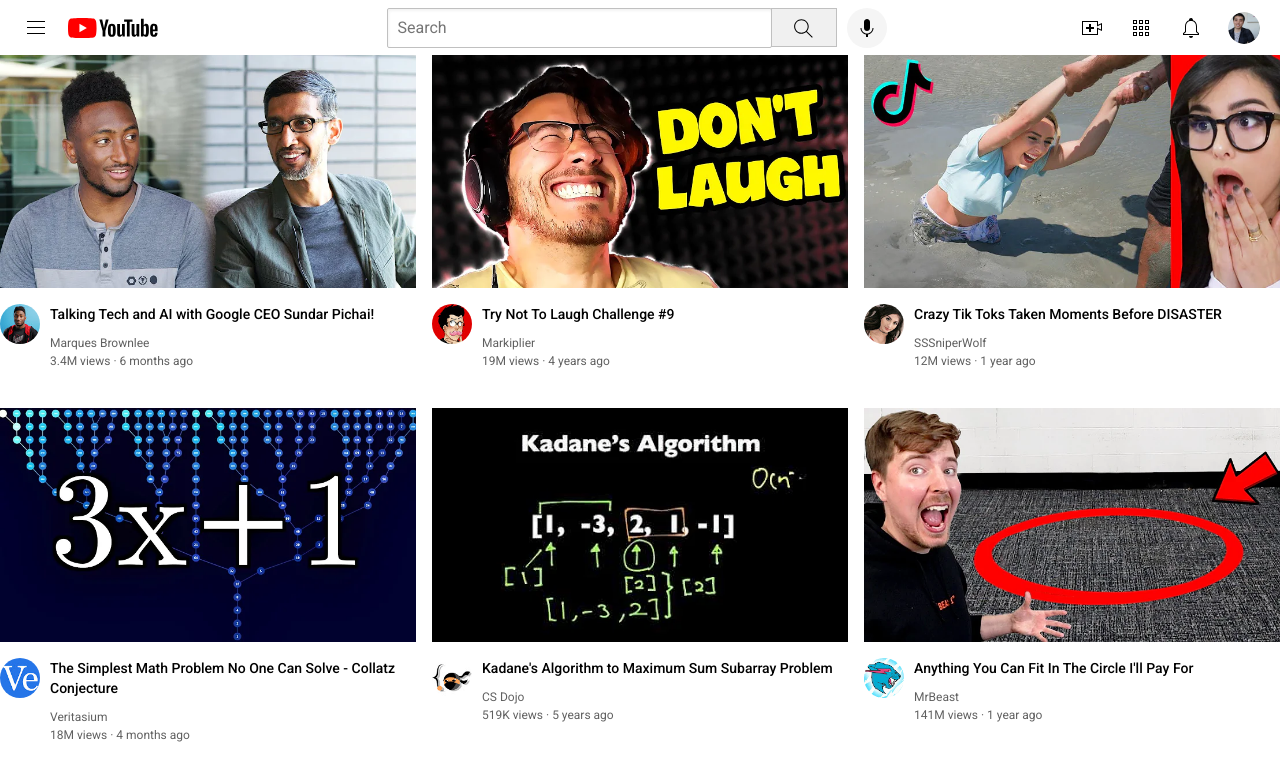
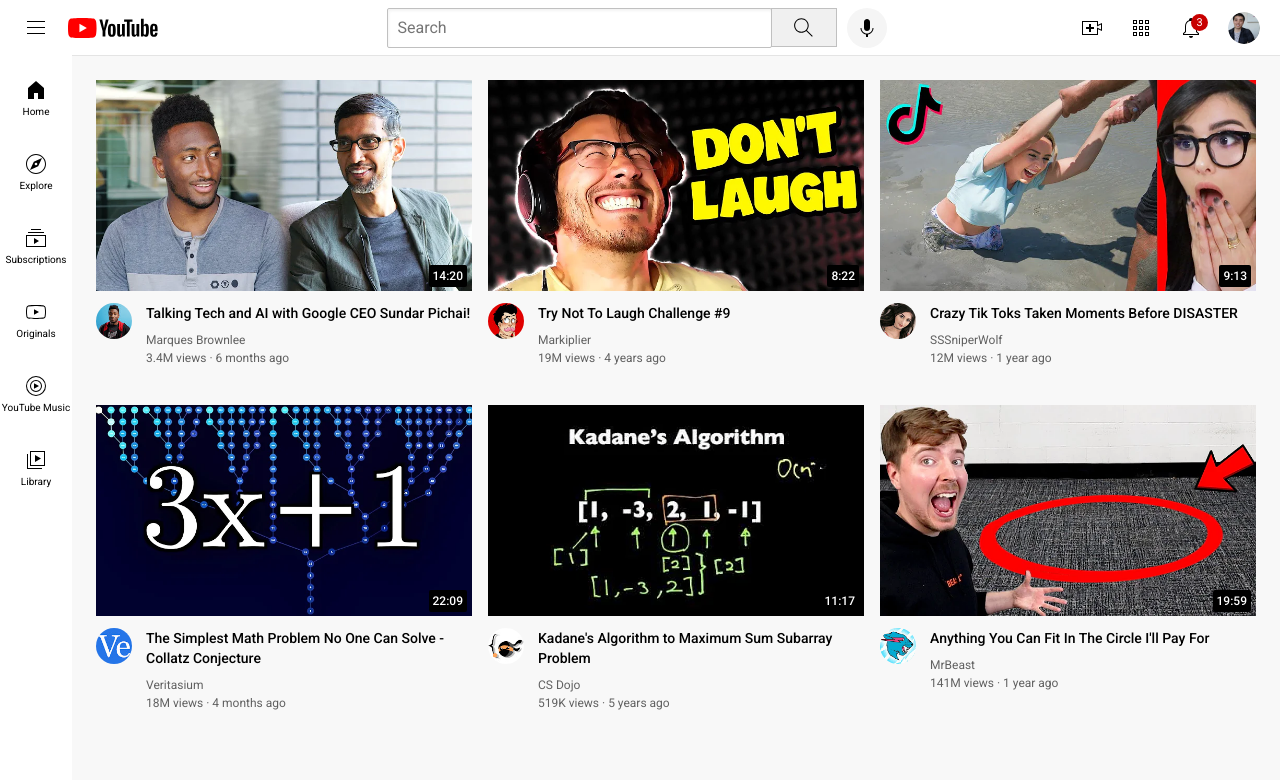
Before and after one commit to adolfo11714/youtubeimi, a plain HTML site: page index.html in a window 1280 px wide. Drawn offline with Linux system fonts and the light colour scheme.

Commit message:
Added sidebar, added tooltip reference in the top bar, cleaned website up more.

```diff
--- a/index.html
+++ b/index.html
@@ -12,6 +12,7 @@
         <link rel="stylesheet" href="styles/general.css">
         <link rel="stylesheet" href="styles/header.css">
         <link rel="stylesheet" href="styles/video.css">
+        <link rel="stylesheet" href="styles/sidebar.css">
     </head>
     <body>
         <div class="header">
@@ -23,26 +24,73 @@
                 <input class="search-bar" type="text" placeholder="Search" />
                 <button class="search-button">
                     <img class="search-icon" src="icons/search.svg">
+                    <div class="tooltip">Search</div>
                 </button>
                 <button class="voice-search-button">
                     <img class="voice-search-icon" src="icons/voice-search-icon.svg">
+                    <div class="tooltip">Search with your voice</div>
                 </button>
             </div>
             <div class="right-section">
-                <img class="upload-icon" src="icons/upload.svg">
-                <img class="youtube-apps-icon" src="icons/youtube-apps.svg">
-                <img class="notifications-icon" src="icons/notifications.svg">
-                <img class="current-user-picture" src="channel-pictures/my-channel.jpeg">
+                <div class="upload-icon-container">
+                    <img class="upload-icon" src="icons/upload.svg">
+                    <div class="tooltip">Create</div>
+                </div>
+
+                <div class="app-icon-container">
+                    <img class="youtube-apps-icon" src="icons/youtube-apps.svg">
+                    <div class="tooltip">Apps</div>
+                </div>
+
+                <div class="notifications-icon-container">
+                    <img class="notifications-icon" src="icons/notifications.svg">
+                    <div class="notifications-count">3</div>
+                    <div class="tooltip">Notifications</div>
+                </div>
+
+                <div class="user-picture-container">
+                    <img class="current-user-picture" src="channel-pictures/my-channel.jpeg">
+                    <div class="tooltip">Profile</div>
+                </div>
+
             </div>
 
         </div>
 
+        <div class="sidebar">
+            <div class="sidebar-link">
+                <img src="icons/home.svg">
+                <div>Home</div>
+            </div>
+            <div class="sidebar-link">
+                <img src="icons/explore.svg">
+                <div>Explore</div>
+            </div>
+            <div class="sidebar-link">
+                <img src="icons/subscriptions.svg">
+                <div>Subscriptions</div>
+            </div>
+            <div class="sidebar-link">
+                <img src="icons/originals.svg">
+                <div>Originals</div>
+            </div>
+            <div class="sidebar-link">
+                <img src="icons/youtube-music.svg">
+                <div>YouTube Music</div>
+            </div>
+            <div class="sidebar-link">
+                <img src="icons/library.svg">
+                <div>Library</div>
+            </div>
+
+        </div>
 
         <div class="video-grid">
             <div class="video-preview">
 
                 <div class="thumbnail-row">
                     <img class="thumbnail" src="thumbnails/thumbnail-1.webp">
+                    <div class="video-time">14:20</div>
                 </div>
                 <div class="video-info-grid">
                     <div class="channel-picture">
@@ -64,6 +112,7 @@
 
                 <div class="thumbnail-row">
                     <img class="thumbnail" src="thumbnails/thumbnail-2.webp">
+                    <div class="video-time">8:22</div>
                 </div>
                 <div class="video-info-grid">
                     <div class="channel-picture">
@@ -84,6 +133,7 @@
 
                 <div class="thumbnail-row">
                     <img class="thumbnail" src="thumbnails/thumbnail-3.webp">
+                    <div class="video-time">9:13</div>
                 </div>
                 <div class="video-info-grid">
                     <div class="channel-picture">
@@ -105,6 +155,7 @@
 
                 <div class="thumbnail-row">
                     <img class="thumbnail" src="thumbnails/thumbnail-4.webp">
+                    <div class="video-time">22:09</div>
                 </div>
                 <div class="video-info-grid">
                     <div class="channel-picture">
@@ -125,6 +176,7 @@
 
                 <div class="thumbnail-row">
                     <img class="thumbnail" src="thumbnails/thumbnail-5.webp">
+                    <div class="video-time">11:17</div>
                 </div>
                 <div class="video-info-grid">
                     <div class="channel-picture">
@@ -146,6 +198,7 @@
 
                 <div class="thumbnail-row">
                     <img class="thumbnail" src="thumbnails/thumbnail-6.webp">
+                    <div class="video-time">19:59</div>
                 </div>
                 <div class="video-info-grid">
                     <div class="channel-picture">
--- a/styles/general.css
+++ b/styles/general.css
@@ -5,5 +5,9 @@ p {
 }
 
 body {
-    margin : 0;
+    margin: 0;
+    padding-top: 80px;
+    padding-left: 96px;
+    padding-right: 24px;
+    background-color: rgb(248, 248, 248);
 }
--- a/styles/header.css
+++ b/styles/header.css
@@ -3,6 +3,15 @@
     display: flex;
     flex-direction: row;
     justify-content: space-between;
+    position: fixed;
+    top: 0;
+    left: 0;
+    right: 0;
+    z-index: 100;
+    background-color: white;
+    border-bottom-width: 1px;
+    border-bottom-style: solid;
+    border-bottom-color: rgb(228, 228, 228);
 }
 
 .left-section {
@@ -56,11 +65,55 @@
     border-color: rgb(192, 192, 192);
     margin-left: -1px;
     margin-right: 10px;
+    position: relative;
+}
+
+.search-button,
+.voice-search-button,
+.upload-icon-container,
+.app-icon-container,
+.notifications-icon-container,
+.user-picture-container {
+    position: relative;
+    display: flex;
+    align-items: center;
+    justify-content: center;
+}
+
+.search-button .tooltip,
+.voice-search-button .tooltip,
+.upload-icon-container .tooltip,
+.app-icon-container .tooltip,
+.notifications-icon-container .tooltip,
+.user-picture-container .tooltip {
+    font-family: Roboto, Arial;
+    position: absolute;
+    background-color: gray;
+    color: white;
+    padding-top: 4px;
+    padding-bottom: 4px;
+    padding-left: 8px;
+    padding-right: 8px;
+    border-radius: 2px;
+    font-size: 12px;
+    bottom: -30px;
+    opacity: 0;
+    transition: opacity 0.15s;
+    pointer-events: none;
+    white-space: nowrap;
+}
+
+.search-button:hover .tooltip,
+.voice-search-button:hover .tooltip,
+.upload-icon-container:hover .tooltip,
+.app-icon-container:hover .tooltip,
+.notifications-icon-container:hover .tooltip,
+.user-picture-container:hover .tooltip {
+    opacity: 1;
 }
 
 .search-icon {
     height: 25px;
-    margin-top: 4px;
 }
 
 .voice-search-button {
@@ -73,7 +126,6 @@
 
 .voice-search-icon {
     height: 24px;
-    margin-top: 4px;
 }
 
 .right-section {
@@ -97,6 +149,25 @@
     height: 24px;
 }
 
+.notifications-icon-container {
+    position: relative;
+}
+
+.notifications-count {
+    position: absolute;
+    top: -2px;
+    right: -5px;
+    background-color: rgb(200, 0, 0);
+    color: white;
+    font-family: Roboto, Arial;
+    font-size: 11px;
+    padding-left: 5px;
+    padding-right: 5px;
+    padding-top: 2px;
+    padding-bottom: 2px;
+    border-radius: 10px;
+}
+
 .current-user-picture {
     height: 32px;
     border-radius: 16px;
--- /dev/null
+++ b/styles/sidebar.css
@@ -0,0 +1,35 @@
+.sidebar {
+    position: fixed;
+    left: 0;
+    bottom: 0;
+    top: 55px;
+    background-color: white;
+    width: 72px;
+    z-index: 200;
+    padding-top: 5px;
+}
+
+.sidebar-link {
+    background-color: white;
+    height: 74px;
+    display: flex;
+    justify-content: center;
+    align-items: center;
+    flex-direction: column;
+    cursor: pointer;
+}
+
+.sidebar-link:hover {
+    background-color: rgb(235, 235, 235);
+}
+
+.sidebar-link img {
+    height: 24px;
+    margin-bottom: 4px;
+}
+
+.sidebar-link div {
+    font-family: Roboto, Arial;
+    font-size: 10px;
+
+}
--- a/styles/video.css
+++ b/styles/video.css
@@ -15,7 +15,7 @@
     font-size: 14px;
     font-weight: 500;
     line-height: 20px;
-    margin-bottom: 12px;
+    margin-bottom: 10px;
 }
 
 .video-info-grid {
@@ -24,12 +24,13 @@
 }
 
 .profile-picture {
-    width: 40px;
+    width: 36px;
     border-radius: 50px;
 }
 
 .thumbnail-row {
-    margin-bottom: 12px;
+    margin-bottom: 8px;
+    position: relative;
 }
 
 .video-author, .video-stats {
@@ -47,3 +48,19 @@
     column-gap: 16px;
     row-gap: 40px;
 }
+
+.video-time {
+    background-color: black;
+    color: white;
+    position: absolute;
+    bottom: 8px;
+    right: 5px;
+    font-family: Roboto, Arial;
+    font-size: 12px;
+    font-weight: 500;
+    padding-left: 4px;
+    padding-right: 4px;
+    padding-top: 4px;
+    padding-bottom: 4px;
+    border-radius: 2px;
+}
```
Also changed, not shown: icons/explore.svg (added), icons/home.svg (added), icons/library.svg (added), icons/originals.svg (added), icons/subscriptions.svg (added), icons/youtube-music.svg (added).
